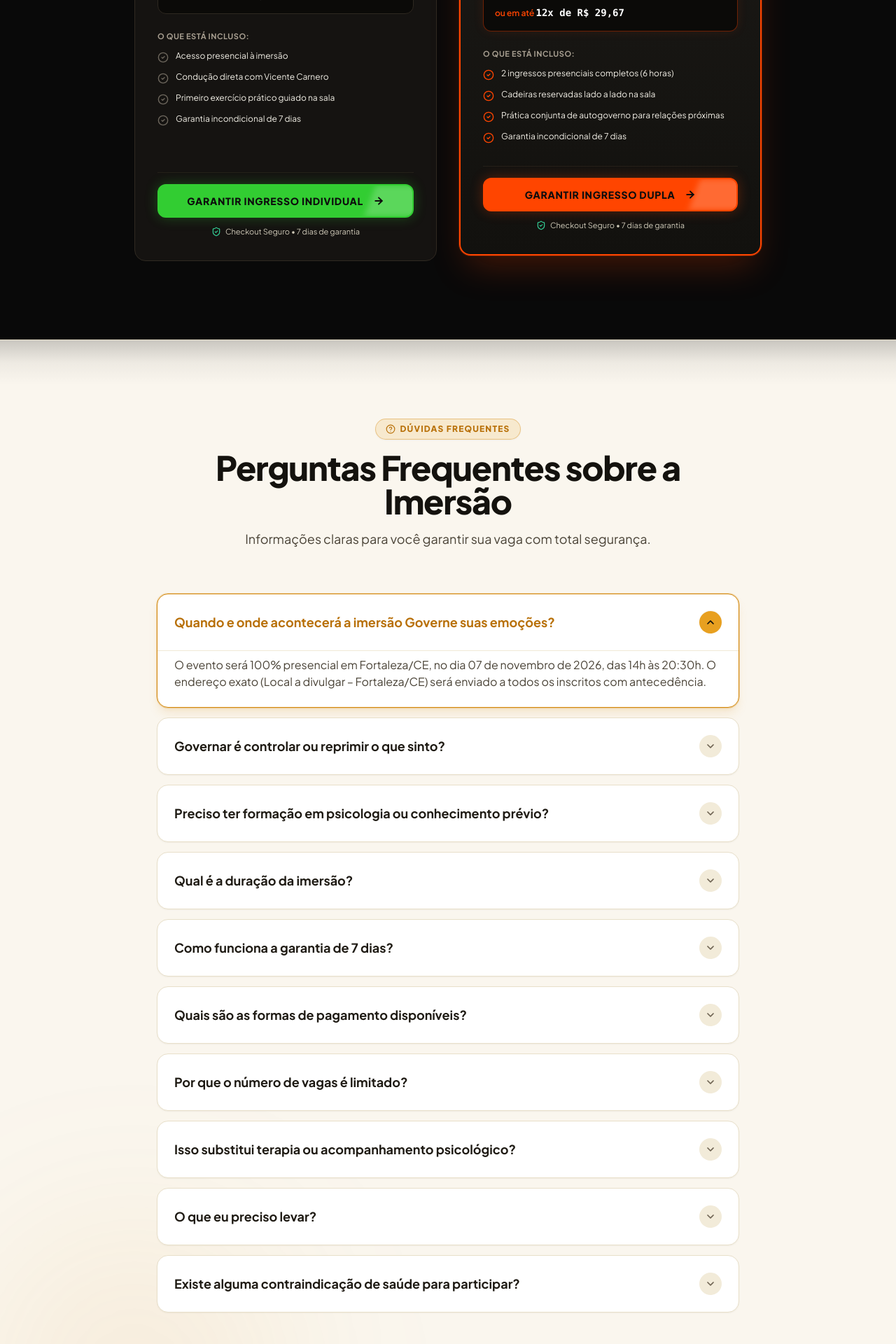
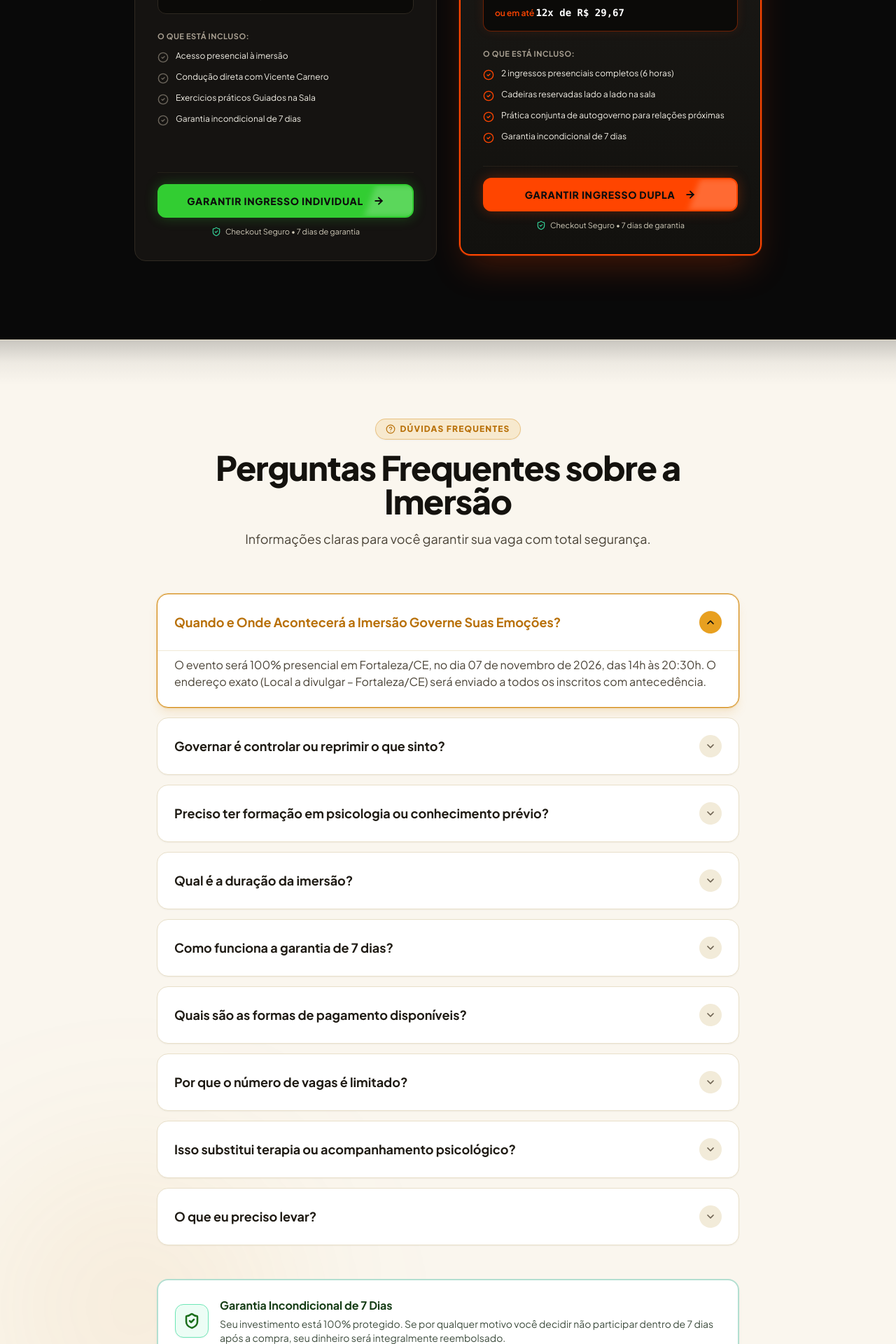
Before and after one commit to Marcelribeiro777/landing-page-vicente-governe-suas-emo-es, a React (Vite) app: page / in a window 1280 px wide. Shown: the part 8060-9980 px from the top of the page at 70% size. Built offline with nearby package versions, Linux system fonts and the light colour scheme; a web font is replaced by a local one.

Commit message:
fix(content): aplicar 6 correcoes de copy e incrementar versao para 0.0.57

```diff
--- a/package.json
+++ b/package.json
@@ -2,7 +2,7 @@
   "name": "skip-react-template",
   "description": "A frontend React Vite TypeScript Shadcn UI template for Skip projects",
   "private": true,
-  "version": "0.0.56",
+  "version": "0.0.57",
   "type": "module",
   "scripts": {
     "start": "vite dev",
--- a/src/content/event.ts
+++ b/src/content/event.ts
@@ -380,7 +380,7 @@ export const eventContent: EventData = {
         features: [
           'Acesso presencial à imersão',
           'Condução direta com Vicente Carnero',
-          'Primeiro exercício prático guiado na sala',
+          'Exercicios práticos Guiados na Sala',
           'Garantia incondicional de 7 dias',
         ],
         ctaText: 'Garantir Ingresso Individual',
@@ -417,7 +417,7 @@ export const eventContent: EventData = {
     subtitle: 'Informações claras para você garantir sua vaga com total segurança.',
     items: [
       {
-        question: 'Quando e onde acontecerá a imersão Governe suas emoções?',
+        question: 'Quando e Onde Acontecerá a Imersão Governe Suas Emoções?',
         answer:
           'O evento será 100% presencial em Fortaleza/CE, no dia 07 de novembro de 2026, das 14h às 20:30h. O endereço exato (Local a divulgar – Fortaleza/CE) será enviado a todos os inscritos com antecedência.',
       },
@@ -454,17 +454,12 @@ export const eventContent: EventData = {
       {
         question: 'Isso substitui terapia ou acompanhamento psicológico?',
         answer:
-          'Não. É uma experiência educativa e prática, não um atendimento clínico individual. Quem já está em acompanhamento pode e deve continuar — o evento é um complemento, não uma substituição.',
+          'Não. É uma experiência educativa e prática, não um atendimento clínico individual. Se você já faz terapia, o evento irá complementar. Se você não faz, você receberá ferramentas práticas para seu autogoverno interno',
       },
       {
         // Resposta provisória: conteúdo depende de definição do Vicente
         question: 'O que eu preciso levar?',
         answer: 'Em breve: a lista do que levar será divulgada aqui.',
-      },
-      {
-        // Resposta provisória: conteúdo clínico depende de definição do Vicente
-        question: 'Existe alguma contraindicação de saúde para participar?',
-        answer: 'Esta informação será divulgada em breve.',
       },
     ],
   },
@@ -485,7 +480,7 @@ export const eventContent: EventData = {
     conditions: [
       'Pessoas com quadros psiquiátricos graves ou em crise aguda',
       'Transtornos psicóticos ou episódios de descompensação recente',
-      'Quadros de pânico agudo ativo sem acompanhamento',
+      'Quadros de pânico  ativo sem acompanhamento',
       'Condições de saúde física que impeçam a permanência na sala',
     ],
     medicalClearance:
--- a/src/lib/pocketbase/schema.json
+++ b/src/lib/pocketbase/schema.json
@@ -1,5 +1,5 @@
 {
-  "generatedAt": "2026-09-14T16:34:31.631Z",
+  "generatedAt": "2026-09-14T16:43:58.365Z",
   "collections": [
     {
       "name": "users",
--- a/src/pages/Conteudo.tsx
+++ b/src/pages/Conteudo.tsx
@@ -144,10 +144,7 @@ export default function Conteudo() {
     lines.push(`Subtítulo: ${e.faq.subtitle}`)
     e.faq.items.forEach((item, idx) => {
       const isPending =
-        idx === 8 ||
-        idx === 9 ||
-        item.answer.includes('Em breve:') ||
-        item.answer.includes('divulgada em breve')
+        idx === 8 || item.answer.includes('Em breve:') || item.answer.includes('divulgada em breve')
       const tag = isPending ? ' [⚠️ AGUARDANDO CONTEÚDO DEFINITIVO]' : ''
       lines.push(`  Pergunta ${idx + 1}${tag}: ${item.question}`)
       lines.push(`  Resposta: ${item.answer}\n`)
@@ -787,7 +784,6 @@ export default function Conteudo() {
                 {e.faq.items.map((item, idx) => {
                   const isPending =
                     idx === 8 ||
-                    idx === 9 ||
                     item.answer.includes('Em breve:') ||
                     item.answer.includes('divulgada em breve')
 
```
Also changed, not shown: .skip.config.json.
